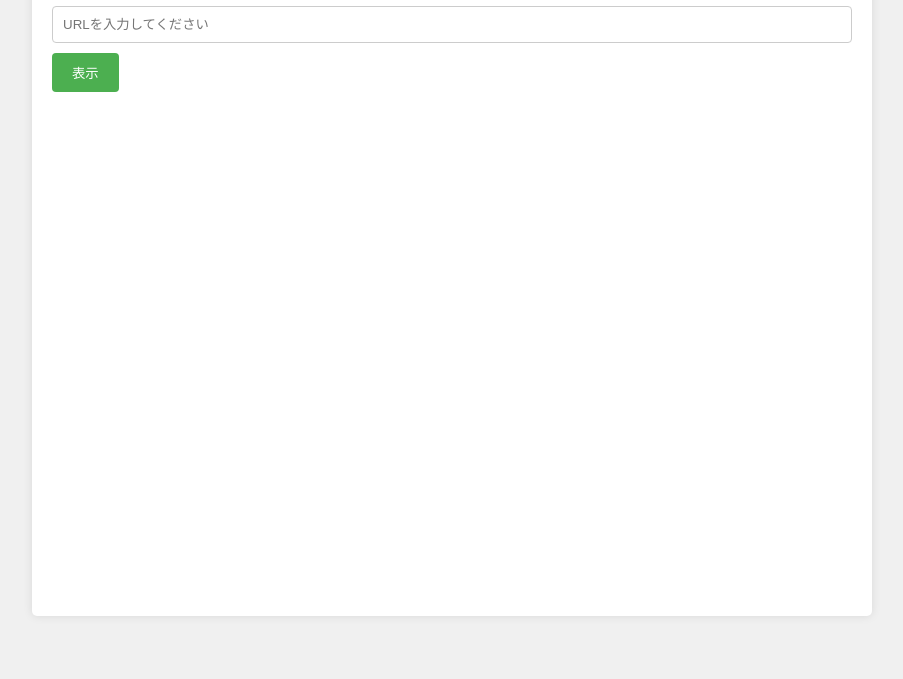
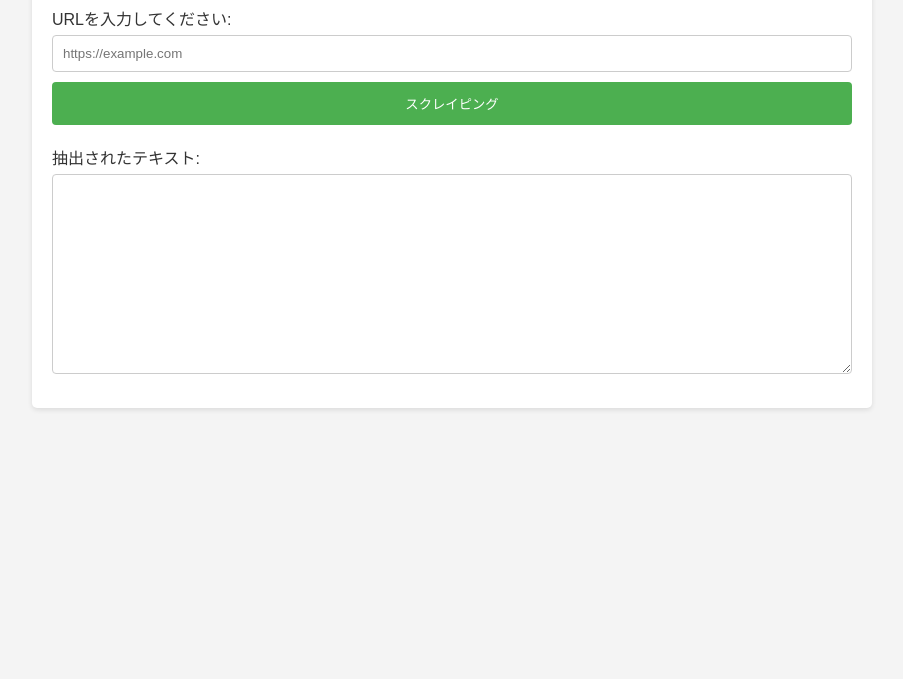
Before and after one commit to FY034292/test, a plain HTML site: page index.html in a window 1280 px wide. Shown: the part 121-800 px from the top of the page, without its empty margins (188-1091 px from the left). Drawn offline with Linux system fonts and the light colour scheme.

Commit message:
Update index.html via LINE Bot (1:50:48 AM)

```diff
--- a/index.html
+++ b/index.html
@@ -3,13 +3,14 @@
 <head>
   <meta charset="UTF-8">
   <meta name="viewport" content="width=device-width, initial-scale=1.0">
-  <title>URL表示アプリ</title>
+  <title>テキストスクレイピングツール</title>
   <style>
     body {
       font-family: sans-serif;
       margin: 0;
       padding: 0;
-      background-color: #f0f0f0;
+      background-color: #f4f4f4;
+      color: #333;
     }
 
     .container {
@@ -18,12 +19,17 @@
       padding: 20px;
       background-color: #fff;
       border-radius: 5px;
-      box-shadow: 0 0 10px rgba(0, 0, 0, 0.1);
+      box-shadow: 0 2px 5px rgba(0, 0, 0, 0.1);
     }
 
     h1 {
       text-align: center;
       margin-bottom: 20px;
+    }
+
+    label {
+      display: block;
+      margin-bottom: 5px;
     }
 
     input[type="url"] {
@@ -32,55 +38,101 @@
       margin-bottom: 10px;
       border: 1px solid #ccc;
       border-radius: 4px;
-      box-sizing: border-box; /* 幅の計算にpadding, borderを含める */
+      box-sizing: border-box;
     }
 
     button {
       background-color: #4CAF50;
       color: white;
-      padding: 10px 20px;
+      padding: 12px 20px;
       border: none;
       border-radius: 4px;
       cursor: pointer;
+      width: 100%;
+      margin-bottom: 10px;
     }
 
     button:hover {
       background-color: #3e8e41;
     }
 
-    iframe {
+    textarea {
       width: 100%;
-      height: 500px;
-      border: none;
+      height: 200px;
+      padding: 10px;
+      margin-bottom: 10px;
+      border: 1px solid #ccc;
+      border-radius: 4px;
+      box-sizing: border-box;
+      resize: vertical;
+      font-family: monospace;
+    }
+
+    .error {
+      color: red;
+      margin-bottom: 10px;
     }
 
     @media (max-width: 600px) {
       .container {
-        margin: 10px;
-        padding: 10px;
-      }
-
-      iframe {
-        height: 300px;
+        padding: 15px;
+        margin: 10px auto;
       }
     }
   </style>
 </head>
 <body>
   <div class="container">
-    <h1>URL表示アプリ</h1>
-    <input type="url" id="urlInput" placeholder="URLを入力してください">
-    <button onclick="displayURL()">表示</button>
-    <iframe id="urlFrame" src=""></iframe>
+    <h1>テキストスクレイピングツール</h1>
+    <label for="url">URLを入力してください:</label>
+    <input type="url" id="url" name="url" placeholder="https://example.com">
+    <button onclick="scrapeText()">スクレイピング</button>
+    <div id="error" class="error"></div>
+    <label for="result">抽出されたテキスト:</label>
+    <textarea id="result" readonly></textarea>
   </div>
 
   <script>
-    function displayURL() {
-      const url = document.getElementById("urlInput").value;
-      if (url) {
-        document.getElementById("urlFrame").src = url;
-      } else {
-        alert("URLを入力してください。");
+    async function scrapeText() {
+      const url = document.getElementById('url').value;
+      const resultArea = document.getElementById('result');
+      const errorDiv = document.getElementById('error');
+
+      if (!url) {
+        errorDiv.textContent = "URLを入力してください。";
+        resultArea.value = "";
+        return;
+      }
+
+      errorDiv.textContent = "";
+      resultArea.value = "スクレイピング中...";
+
+      try {
+        const response = await fetch('/scrape', {
+          method: 'POST',
+          headers: {
+            'Content-Type': 'application/json'
+          },
+          body: JSON.stringify({ url: url })
+        });
+
+        if (!response.ok) {
+          throw new Error(`HTTP error! status: ${response.status}`);
+        }
+
+        const data = await response.json();
+
+        if (data.error) {
+          errorDiv.textContent = data.error;
+          resultArea.value = "";
+        } else {
+          resultArea.value = data.text;
+        }
+
+      } catch (error) {
+        console.error('Error:', error);
+        errorDiv.textContent = "スクレイピングに失敗しました: " + error.message;
+        resultArea.value = "";
       }
     }
   </script>
```
